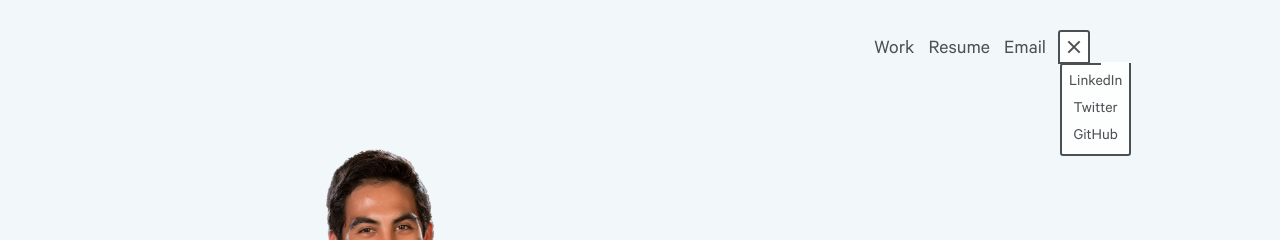
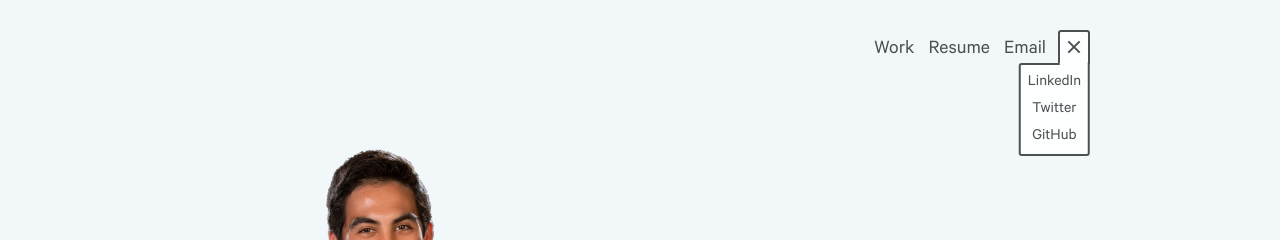
Before and after one commit to ryantluu/personal, a plain HTML site: page index.html in a window 1280 px wide. Both pictures are taken after a click on the element 1074 px from the left and 47 px from the top of the page. Shown: the top 240 px of the page. Drawn offline with nearby package versions, Linux system fonts and the light colour scheme; some icons are missing; files whose address does not match are found by name.

Commit message:
Realign menu dropdown again

```diff
--- a/personal.css
+++ b/personal.css
@@ -213,6 +213,9 @@ a.nav-link{
   transition: all .1s ease-out;
   -moz-transition: all .1s ease-out;
   -webkit-transition: all .1s ease-out;
+  transform: translateX( calc(-100% + 30px));
+  -moz-transform: translateX( calc(-100% + 30px));
+  -webkit-transform: translateX( calc(-100% + 30px));
 }
 
 .menu-dropdown:before{
```
